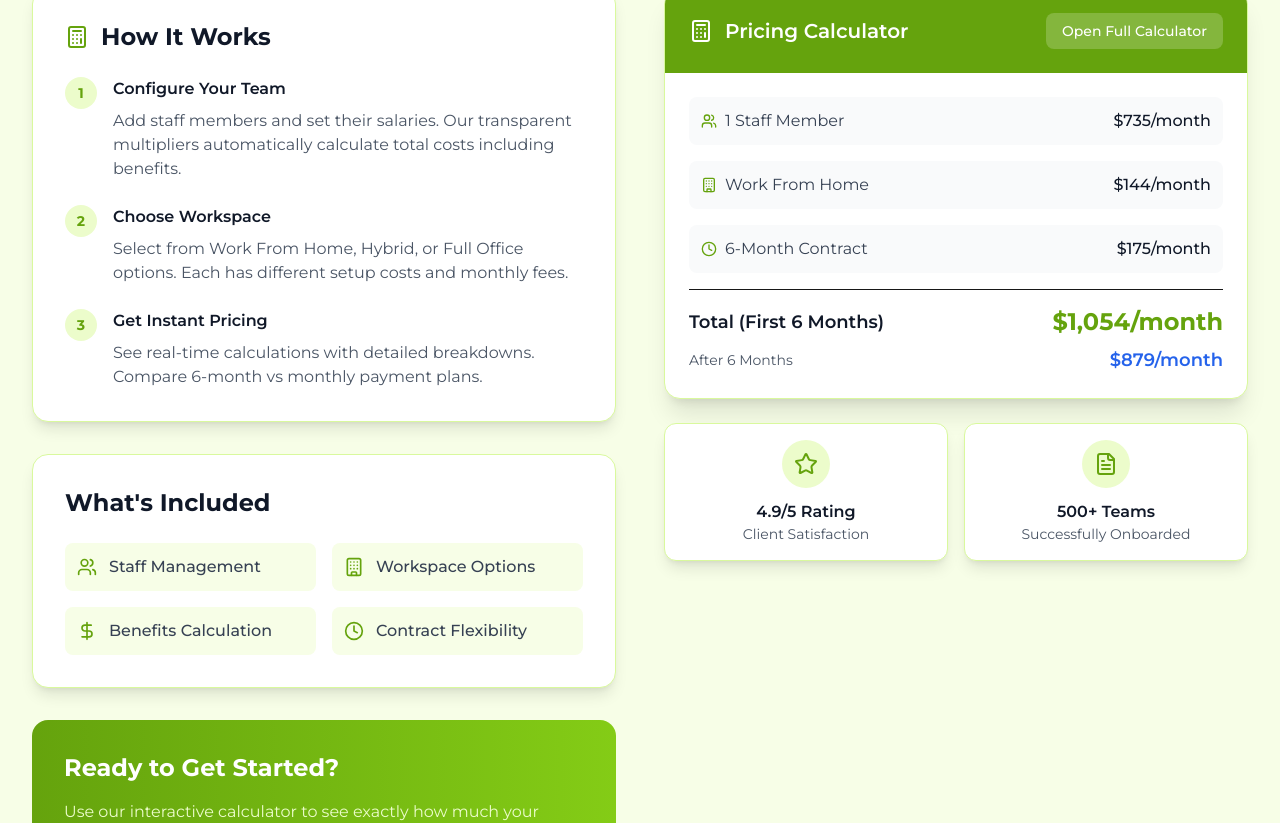
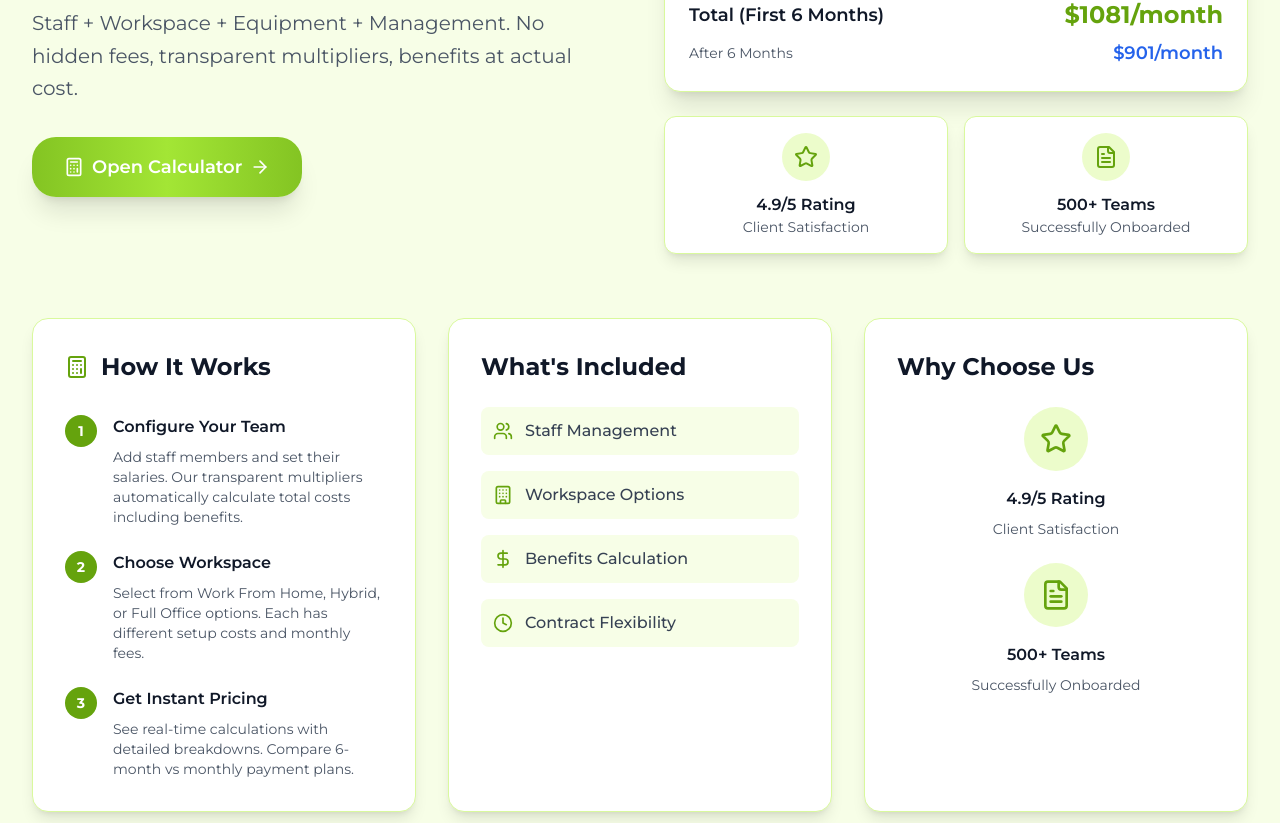
Before and after one commit to shoreagents/shoreagents-main, a Next.js app: page /pricing in a window 1280 px wide. Shown: the part 440-1263 px from the top of the page. Built offline with nearby package versions, Linux system fonts and the light colour scheme; no server answers.

Commit message:
Created Calculator Modal

```diff
--- a/src/app/pricing/page.tsx
+++ b/src/app/pricing/page.tsx
@@ -4,9 +4,28 @@ import { useState } from "react";
 import { SideNav } from "@/components/layout/SideNav";
 import { PricingCalculatorModal } from "@/components/ui/pricing-calculator-modal";
 import { Calculator, Users, Building, Clock, DollarSign, ArrowRight, Star, FileText } from "lucide-react";
+import { useCurrency } from "@/lib/currencyContext";
 
 export default function PricingPage() {
   const [isCalculatorOpen, setIsCalculatorOpen] = useState(false);
+  const { selectedCurrency, convertPrice, formatPrice } = useCurrency();
+
+  // Sample calculation for preview (matching the calculator logic)
+  const sampleStaffCost = 25000 * 1.43; // Base salary with multiplier
+  const sampleBenefits = 2925 + (Math.min(Math.max(25000, 5000), 35000) * 0.10) +
+                        (Math.min(Math.max(25000, 10000), 100000) * 0.025) +
+                        (Math.min(25000, 10000) * 0.02);
+  const totalStaffCost = sampleStaffCost + sampleBenefits;
+  const workspaceCost = 8000; // Work from home
+  const setupCost = 60000 / 6; // Setup fee spread over 6 months
+  const totalFirst6Months = totalStaffCost + workspaceCost + setupCost;
+  const totalAfter6Months = totalStaffCost + workspaceCost;
+
+  // Format preview prices
+  const formatPreviewPrice = (phpAmount: number) => {
+    const converted = convertPrice(phpAmount / 55.5);
+    return formatPrice(converted);
+  };
 
   return (
     <div className="min-h-screen bg-lime-50">
@@ -15,10 +34,12 @@ export default function PricingPage() {
       {/* Main Content Section */}
       <section className="py-16">
         <div className="max-w-7xl mx-auto w-full px-4 sm:px-6 lg:px-8">
-          {/* Header Content */}
-          <div className="text-center mb-12">
+          {/* Top Split Layout - Header Content Left, Calculator Preview Right */}
+          <div className="grid grid-cols-1 lg:grid-cols-2 gap-12 items-start mb-16">
+            {/* Left Side - Header Content */}
+            <div className="space-y-8">
               {/* Transparent Pricing Badge */}
-            <div className="inline-flex items-center px-4 py-2 bg-lime-100 border border-lime-300 rounded-full text-sm font-medium text-gray-700 mb-6">
+              <div className="inline-flex items-center px-4 py-2 bg-lime-100 border border-lime-300 rounded-full text-sm font-medium text-gray-700">
                 <svg className="w-4 h-4 mr-2 text-lime-600" fill="none" stroke="currentColor" viewBox="0 0 24 24">
                   <path strokeLinecap="round" strokeLinejoin="round" strokeWidth={2} d="M9 7h6m0 10v-3m-3 3h.01M9 17h.01M9 14h.01M12 14h.01M15 11h.01M12 11h.01M9 11h.01M7 21h10a2 2 0 002-2V5a2 2 0 00-2-2H7a2 2 0 00-2 2v14a2 2 0 002 2z" />
                 </svg>
@@ -26,7 +47,7 @@ export default function PricingPage() {
               </div>
 
               {/* Main Heading */}
-            <h1 className="text-4xl md:text-6xl font-bold text-gray-900 mb-4">
+              <h1 className="text-4xl md:text-6xl font-bold text-gray-900">
                 Shore Agents{" "}
                 <span className="bg-gradient-to-r from-lime-600 via-lime-400 to-lime-600 bg-clip-text text-transparent hover:bg-gradient-to-r hover:from-lime-400 hover:via-lime-600 hover:to-lime-400 transition-all duration-300 bg-[length:200%_100%] bg-[position:center_center] hover:bg-[length:200%_100%] hover:bg-[position:left_center]">
                   Pricing Calculator
@@ -34,94 +55,24 @@ export default function PricingPage() {
               </h1>
 
               {/* Sub-heading */}
-            <h2 className="text-2xl font-semibold text-gray-800 mb-4">
+              <h2 className="text-2xl font-semibold text-gray-800">
                 Modular Pricing - Mix & Match Your Perfect Setup
               </h2>
 
               {/* Description */}
-            <p className="text-xl text-gray-600 mb-12 max-w-4xl mx-auto leading-relaxed">
+              <p className="text-xl text-gray-600 leading-relaxed">
                 Staff + Workspace + Equipment + Management. No hidden fees, transparent multipliers, benefits at actual cost.
               </p>
-          </div>
 
-          {/* Split Layout */}
-          <div className="grid grid-cols-1 lg:grid-cols-2 gap-12 items-start">
-            {/* Left Side - Context & Information */}
-            <div className="space-y-8">
-              {/* How It Works */}
-              <div className="bg-white rounded-2xl p-8 shadow-lg border border-lime-200">
-                <h3 className="text-2xl font-bold text-gray-900 mb-6 flex items-center">
-                  <Calculator className="w-6 h-6 text-lime-600 mr-3" />
-                  How It Works
-                </h3>
-                <div className="space-y-6">
-                  <div className="flex items-start space-x-4">
-                    <div className="w-8 h-8 bg-lime-100 rounded-full flex items-center justify-center flex-shrink-0">
-                      <span className="text-lime-600 font-bold text-sm">1</span>
-                    </div>
-                    <div>
-                      <h4 className="font-semibold text-gray-900 mb-2">Configure Your Team</h4>
-                      <p className="text-gray-600">Add staff members and set their salaries. Our transparent multipliers automatically calculate total costs including benefits.</p>
-                    </div>
-                  </div>
-                  <div className="flex items-start space-x-4">
-                    <div className="w-8 h-8 bg-lime-100 rounded-full flex items-center justify-center flex-shrink-0">
-                      <span className="text-lime-600 font-bold text-sm">2</span>
-                    </div>
-                    <div>
-                      <h4 className="font-semibold text-gray-900 mb-2">Choose Workspace</h4>
-                      <p className="text-gray-600">Select from Work From Home, Hybrid, or Full Office options. Each has different setup costs and monthly fees.</p>
-                    </div>
-                  </div>
-                  <div className="flex items-start space-x-4">
-                    <div className="w-8 h-8 bg-lime-100 rounded-full flex items-center justify-center flex-shrink-0">
-                      <span className="text-lime-600 font-bold text-sm">3</span>
-                    </div>
-                    <div>
-                      <h4 className="font-semibold text-gray-900 mb-2">Get Instant Pricing</h4>
-                      <p className="text-gray-600">See real-time calculations with detailed breakdowns. Compare 6-month vs monthly payment plans.</p>
-                    </div>
-                  </div>
-                </div>
-              </div>
-
-              {/* Pricing Features */}
-              <div className="bg-white rounded-2xl p-8 shadow-lg border border-lime-200">
-                <h3 className="text-2xl font-bold text-gray-900 mb-6">What's Included</h3>
-                <div className="grid grid-cols-1 md:grid-cols-2 gap-4">
-                  <div className="flex items-center space-x-3 p-3 bg-lime-50 rounded-lg">
-                    <Users className="w-5 h-5 text-lime-600" />
-                    <span className="text-gray-700 font-medium">Staff Management</span>
-                  </div>
-                  <div className="flex items-center space-x-3 p-3 bg-lime-50 rounded-lg">
-                    <Building className="w-5 h-5 text-lime-600" />
-                    <span className="text-gray-700 font-medium">Workspace Options</span>
-                  </div>
-                  <div className="flex items-center space-x-3 p-3 bg-lime-50 rounded-lg">
-                    <DollarSign className="w-5 h-5 text-lime-600" />
-                    <span className="text-gray-700 font-medium">Benefits Calculation</span>
-                  </div>
-                  <div className="flex items-center space-x-3 p-3 bg-lime-50 rounded-lg">
-                    <Clock className="w-5 h-5 text-lime-600" />
-                    <span className="text-gray-700 font-medium">Contract Flexibility</span>
-                  </div>
-                </div>
-              </div>
-
-              {/* Call to Action */}
-              <div className="bg-gradient-to-r from-lime-600 to-lime-500 rounded-2xl p-8 text-white">
-                <h3 className="text-2xl font-bold mb-4">Ready to Get Started?</h3>
-                <p className="text-lime-100 mb-6">
-                  Use our interactive calculator to see exactly how much your offshore team will cost. No hidden fees, transparent pricing.
-                </p>
+              {/* Open Calculator Button */}
               <button
                 onClick={() => setIsCalculatorOpen(true)}
-                  className="bg-white text-lime-600 px-6 py-3 rounded-xl font-semibold hover:bg-lime-50 transition-colors flex items-center space-x-2"
+                className="bg-gradient-to-r from-lime-600 via-lime-400 to-lime-600 text-white px-8 py-4 rounded-3xl font-semibold hover:bg-gradient-to-r hover:from-lime-400 hover:via-lime-600 hover:to-lime-400 transition-all duration-300 text-lg shadow-xl hover:shadow-2xl transform hover:scale-105 bg-[length:200%_100%] bg-[position:center_center] hover:bg-[length:200%_100%] hover:bg-[position:left_center] flex items-center cursor-pointer"
               >
-                  <span>Open Calculator</span>
-                  <ArrowRight className="w-4 h-4" />
+                <Calculator className="w-5 h-5 mr-2" />
+                Open Calculator
+                <ArrowRight className="w-5 h-5 ml-2" />
               </button>
-              </div>
             </div>
 
             {/* Right Side - Calculator Preview */}
@@ -129,17 +80,9 @@ export default function PricingPage() {
               {/* Calculator Preview Card */}
               <div className="bg-white rounded-2xl shadow-xl border border-lime-200 overflow-hidden">
                 <div className="bg-lime-600 text-white p-6">
-                  <div className="flex items-center justify-between">
                   <div className="flex items-center space-x-3">
                     <Calculator className="w-6 h-6" />
                     <h3 className="text-xl font-semibold">Pricing Calculator</h3>
-                    </div>
-                    <button
-                      onClick={() => setIsCalculatorOpen(true)}
-                      className="bg-white/20 hover:bg-white/30 px-4 py-2 rounded-lg transition-colors text-sm font-medium"
-                    >
-                      Open Full Calculator
-                    </button>
                   </div>
                 </div>
 
@@ -151,7 +94,7 @@ export default function PricingPage() {
                         <Users className="w-4 h-4 text-lime-600" />
                         <span className="text-gray-700">1 Staff Member</span>
                       </div>
-                      <span className="text-gray-900 font-medium">$735/month</span>
+                      <span className="text-gray-900 font-medium">{formatPreviewPrice(totalStaffCost)}/month</span>
                     </div>
 
                     <div className="flex items-center justify-between p-3 bg-gray-50 rounded-lg">
@@ -159,7 +102,7 @@ export default function PricingPage() {
                         <Building className="w-4 h-4 text-lime-600" />
                         <span className="text-gray-700">Work From Home</span>
                       </div>
-                      <span className="text-gray-900 font-medium">$144/month</span>
+                      <span className="text-gray-900 font-medium">{formatPreviewPrice(workspaceCost)}/month</span>
                     </div>
 
                     <div className="flex items-center justify-between p-3 bg-gray-50 rounded-lg">
@@ -167,17 +110,17 @@ export default function PricingPage() {
                         <Clock className="w-4 h-4 text-lime-600" />
                         <span className="text-gray-700">6-Month Contract</span>
                       </div>
-                      <span className="text-gray-900 font-medium">$175/month</span>
+                      <span className="text-gray-900 font-medium">{formatPreviewPrice(setupCost)}/month</span>
                     </div>
 
                     <div className="border-t pt-4">
                       <div className="flex items-center justify-between">
                         <span className="text-lg font-semibold text-gray-900">Total (First 6 Months)</span>
-                        <span className="text-2xl font-bold text-lime-600">$1,054/month</span>
+                        <span className="text-2xl font-bold text-lime-600">{formatPreviewPrice(totalFirst6Months)}/month</span>
                       </div>
                       <div className="flex items-center justify-between mt-2">
                         <span className="text-sm text-gray-600">After 6 Months</span>
-                        <span className="text-lg font-semibold text-blue-600">$879/month</span>
+                        <span className="text-lg font-semibold text-blue-600">{formatPreviewPrice(totalAfter6Months)}/month</span>
                       </div>
                     </div>
                   </div>
@@ -203,6 +146,90 @@ export default function PricingPage() {
               </div>
             </div>
           </div>
+
+          {/* Bottom Section - Rearranged Cards */}
+          <div className="grid grid-cols-1 lg:grid-cols-3 gap-8">
+            {/* How It Works */}
+            <div className="bg-white rounded-2xl p-8 shadow-lg border border-lime-200">
+              <h3 className="text-2xl font-bold text-gray-900 mb-8 flex items-center">
+                <Calculator className="w-6 h-6 text-lime-600 mr-3" />
+                How It Works
+              </h3>
+              <div className="space-y-6">
+                <div className="flex items-start space-x-4">
+                  <div className="w-8 h-8 bg-lime-600 rounded-full flex items-center justify-center flex-shrink-0">
+                    <span className="text-white font-bold text-sm">1</span>
+                  </div>
+                  <div>
+                    <h4 className="font-semibold text-gray-900 mb-2">Configure Your Team</h4>
+                    <p className="text-gray-600 text-sm">Add staff members and set their salaries. Our transparent multipliers automatically calculate total costs including benefits.</p>
+                  </div>
+                </div>
+                <div className="flex items-start space-x-4">
+                  <div className="w-8 h-8 bg-lime-600 rounded-full flex items-center justify-center flex-shrink-0">
+                    <span className="text-white font-bold text-sm">2</span>
+                  </div>
+                  <div>
+                    <h4 className="font-semibold text-gray-900 mb-2">Choose Workspace</h4>
+                    <p className="text-gray-600 text-sm">Select from Work From Home, Hybrid, or Full Office options. Each has different setup costs and monthly fees.</p>
+                  </div>
+                </div>
+                <div className="flex items-start space-x-4">
+                  <div className="w-8 h-8 bg-lime-600 rounded-full flex items-center justify-center flex-shrink-0">
+                    <span className="text-white font-bold text-sm">3</span>
+                  </div>
+                  <div>
+                    <h4 className="font-semibold text-gray-900 mb-2">Get Instant Pricing</h4>
+                    <p className="text-gray-600 text-sm">See real-time calculations with detailed breakdowns. Compare 6-month vs monthly payment plans.</p>
+                  </div>
+                </div>
+              </div>
+            </div>
+
+            {/* What's Included */}
+            <div className="bg-white rounded-2xl p-8 shadow-lg border border-lime-200">
+              <h3 className="text-2xl font-bold text-gray-900 mb-6">What's Included</h3>
+              <div className="space-y-4">
+                <div className="flex items-center space-x-3 p-3 bg-lime-50 rounded-lg">
+                  <Users className="w-5 h-5 text-lime-600" />
+                  <span className="text-gray-700 font-medium">Staff Management</span>
+                </div>
+                <div className="flex items-center space-x-3 p-3 bg-lime-50 rounded-lg">
+                  <Building className="w-5 h-5 text-lime-600" />
+                  <span className="text-gray-700 font-medium">Workspace Options</span>
+                </div>
+                <div className="flex items-center space-x-3 p-3 bg-lime-50 rounded-lg">
+                  <DollarSign className="w-5 h-5 text-lime-600" />
+                  <span className="text-gray-700 font-medium">Benefits Calculation</span>
+                </div>
+                <div className="flex items-center space-x-3 p-3 bg-lime-50 rounded-lg">
+                  <Clock className="w-5 h-5 text-lime-600" />
+                  <span className="text-gray-700 font-medium">Contract Flexibility</span>
+                </div>
+              </div>
+            </div>
+
+            {/* Quick Stats */}
+            <div className="bg-white rounded-2xl p-8 shadow-lg border border-lime-200">
+              <h3 className="text-2xl font-bold text-gray-900 mb-6">Why Choose Us</h3>
+              <div className="space-y-6">
+                <div className="text-center">
+                  <div className="w-16 h-16 bg-lime-100 rounded-full flex items-center justify-center mx-auto mb-4">
+                    <Star className="w-8 h-8 text-lime-600" />
+                  </div>
+                  <h4 className="font-semibold text-gray-900 mb-2">4.9/5 Rating</h4>
+                  <p className="text-sm text-gray-600">Client Satisfaction</p>
+                </div>
+                <div className="text-center">
+                  <div className="w-16 h-16 bg-lime-100 rounded-full flex items-center justify-center mx-auto mb-4">
+                    <FileText className="w-8 h-8 text-lime-600" />
+                  </div>
+                  <h4 className="font-semibold text-gray-900 mb-2">500+ Teams</h4>
+                  <p className="text-sm text-gray-600">Successfully Onboarded</p>
+                </div>
+              </div>
+            </div>
+          </div>
         </div>
       </section>
 
```
Lines whose indentation alone changed are shown as unchanged.
